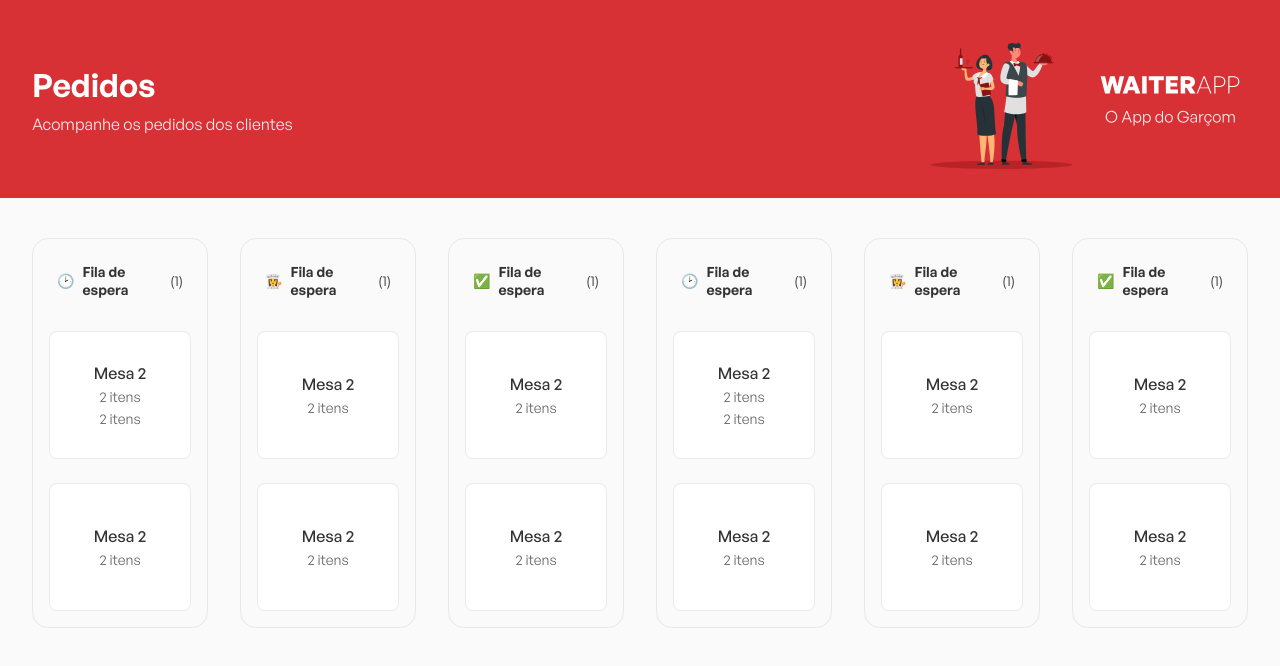
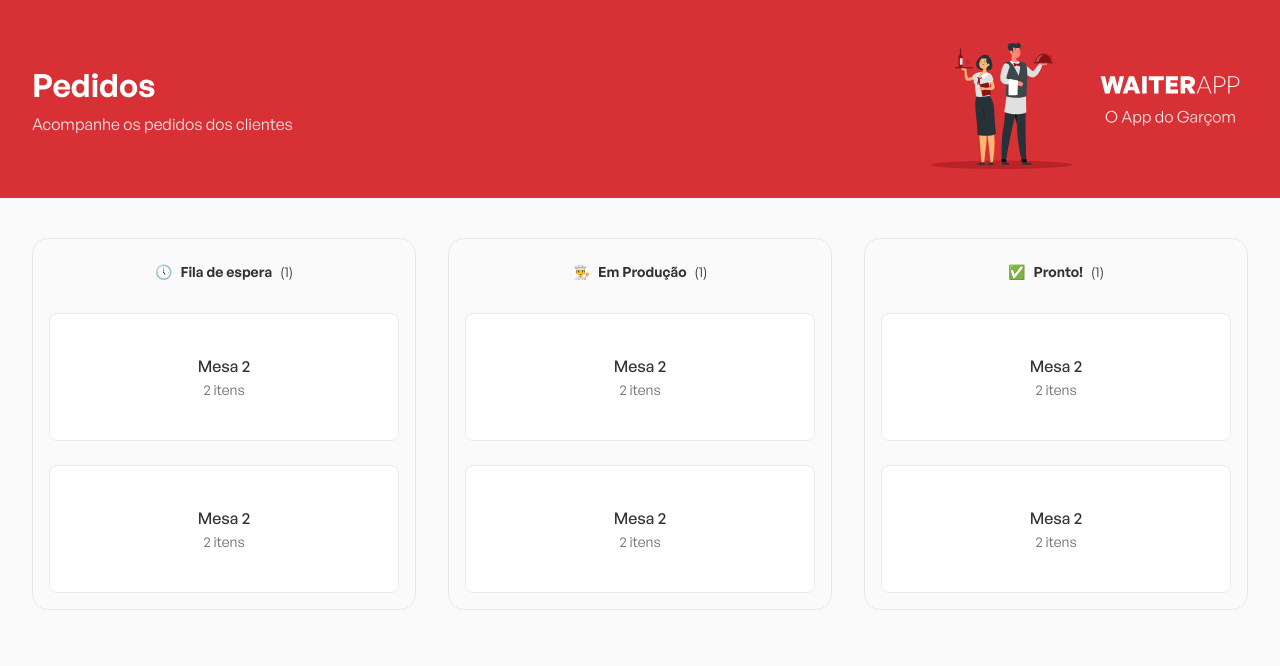
Before and after one commit to pedroGermano/waiterapp, a React (Vite) app in the folder fe/: page / in a window 1280 px wide. Shown: the top 666 px of the page. Built offline with nearby package versions, Linux system fonts and the light colour scheme.

Commit message:
Interface OrdersBoardProps

```diff
--- a/fe/src/components/Orders/index.tsx
+++ b/fe/src/components/Orders/index.tsx
@@ -4,8 +4,18 @@ import { Container } from './styles';
 export function Orders() {
   return(
     <Container>
-      <OrdersBoard />
-      <OrdersBoard />
+      <OrdersBoard
+        icon="🕔"
+        title="Fila de espera"
+      />
+      <OrdersBoard
+        icon="👨‍🍳"
+        title="Em Produção"
+      />
+      <OrdersBoard
+        icon="✅"
+        title="Pronto!"
+      />
     </Container>
   );
 }
--- a/fe/src/components/OrdersBoard/index.tsx
+++ b/fe/src/components/OrdersBoard/index.tsx
@@ -1,31 +1,20 @@
 import {  Board, OrdersContainer } from './styles';
 
-export function OrdersBoard(){
+
+interface OrdersBoardProps{
+  icon: string;
+  title: string;
+
+}
+
+export function OrdersBoard({icon, title}: OrdersBoardProps){
   return (
     <>
+
       <Board>
         <header>
-          <span>🕑</span>
-          <strong>Fila de espera</strong>
-          <span>(1)</span>
-        </header>
-
-        <OrdersContainer>
-          <button type='button'>
-            <strong>Mesa 2</strong>
-            <span>2 itens</span>
-            <span>2 itens</span>
-          </button>
-          <button type='button'>
-            <strong>Mesa 2</strong>
-            <span>2 itens</span>
-          </button>
-        </OrdersContainer>
-      </Board>
-      <Board>
-        <header>
-          <span>👩‍🍳</span>
-          <strong>Fila de espera</strong>
+          <span>{icon}</span>
+          <strong>{title}</strong>
           <span>(1)</span>
         </header>
 
@@ -40,24 +29,7 @@ export function OrdersBoard(){
           </button>
         </OrdersContainer>
       </Board>
-      <Board>
-        <header>
-          <span>✅</span>
-          <strong>Fila de espera</strong>
-          <span>(1)</span>
-        </header>
 
-        <OrdersContainer>
-          <button type='button'>
-            <strong>Mesa 2</strong>
-            <span>2 itens</span>
-          </button>
-          <button type='button'>
-            <strong>Mesa 2</strong>
-            <span>2 itens</span>
-          </button>
-        </OrdersContainer>
-      </Board>
     </>
   );
 }
```
